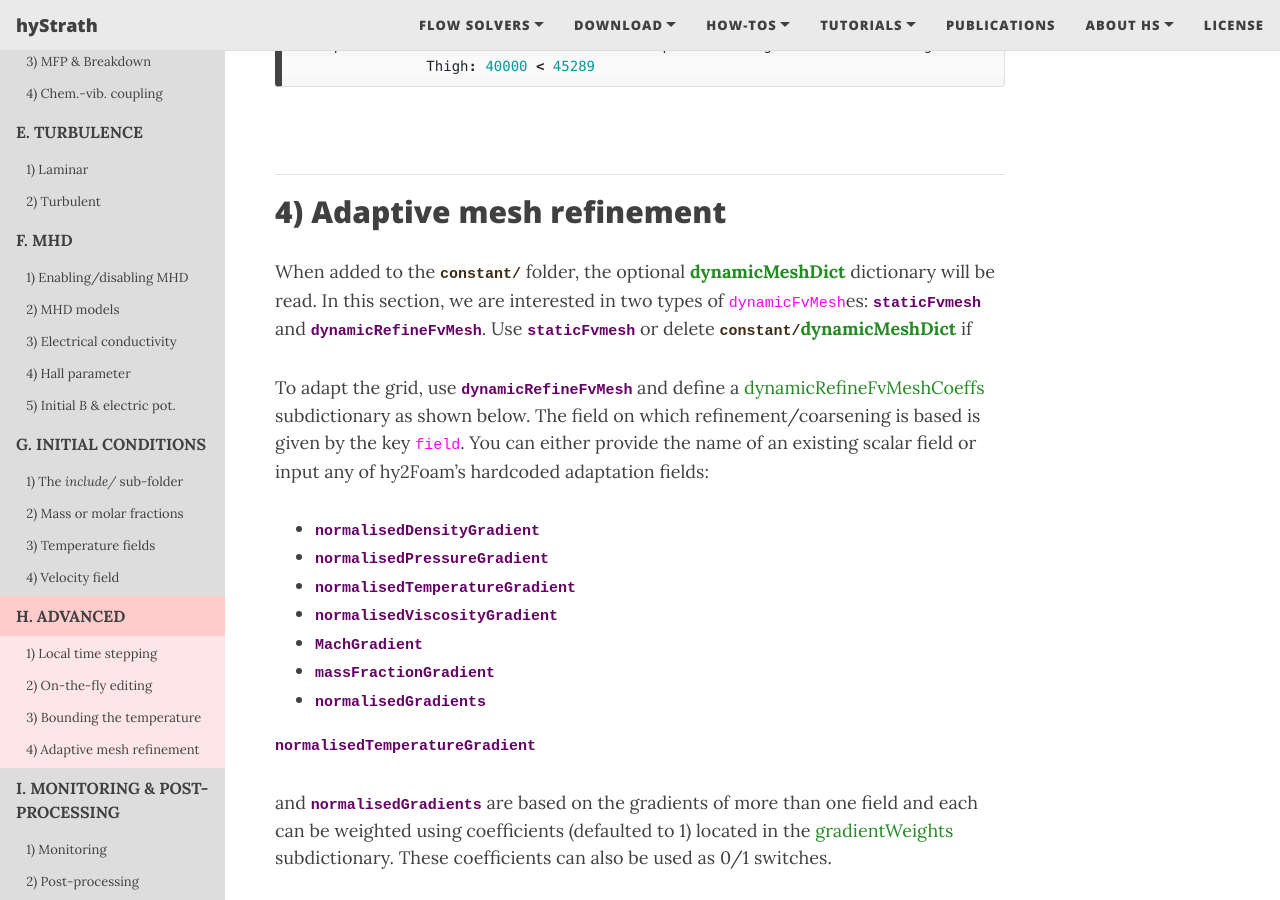
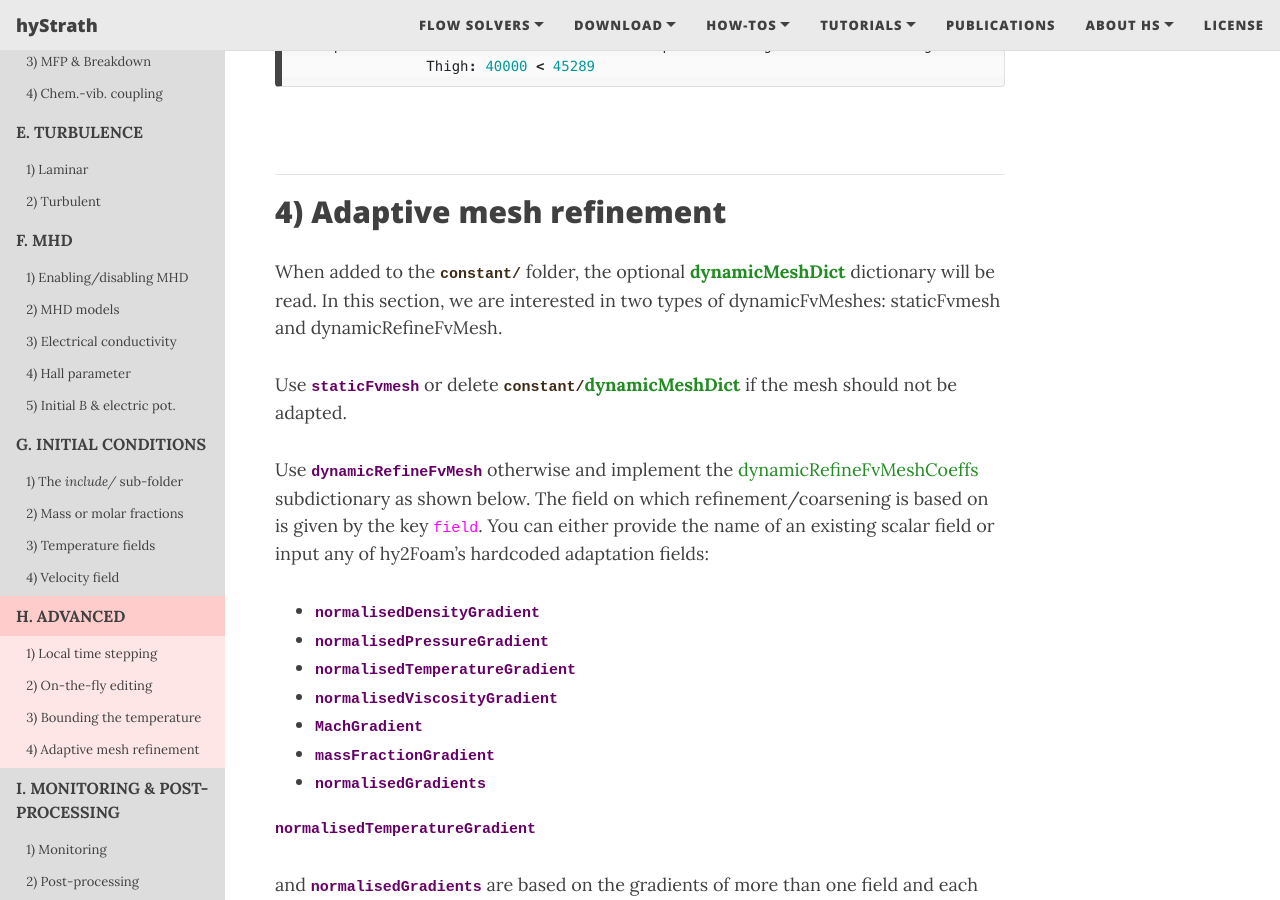
Before and after one commit to hystrath/hystrath.github.io, a Jekyll site: the page built from how-tos-cfd-dev/how-tos-cfd-dev-advanced.md, in a window 1280 px wide and 900 px high, scrolled down 3735 px. Built offline with Jekyll 4.4.1, drawn with Linux system fonts in a browser that asks for light colours; nearby versions of some CDN libraries.

Commit message:
Editing website pages

```diff
--- a/how-tos-cfd-dev/how-tos-cfd-dev-advanced.md
+++ b/how-tos-cfd-dev/how-tos-cfd-dev-advanced.md
@@ -205,9 +205,11 @@ Attempt to use rho2ReactionThermo out of temperature range 3197 times during thi
 ---
 ## 4) Adaptive mesh refinement
 
-When added to the <dirname>constant/</dirname> folder, the optional <dict>dynamicMeshDict</dict> dictionary will be read. In this section, we are interested in two types of <dictkey>dynamicFvMesh</dictkey>es: <dictval>staticFvmesh</dictval> and <dictval>dynamicRefineFvMesh</dictval>. Use <dictval>staticFvmesh</dictval> or delete <dirname>constant/</dirname><dict>dynamicMeshDict</dict> if
+When added to the <dirname>constant/</dirname> folder, the optional <dict>dynamicMeshDict</dict> dictionary will be read. In this section, we are interested in two types of dynamicFvMeshes: staticFvmesh and dynamicRefineFvMesh.
 
-To adapt the grid, use <dictval>dynamicRefineFvMesh</dictval> and define a <subdict>dynamicRefineFvMeshCoeffs</subdict> subdictionary as shown below. The field on which refinement/coarsening is based is given by the key <dictkey>field</dictkey>. You can either provide the name of an existing scalar field or input any of hy2Foam's hardcoded adaptation fields:
+Use <dictval>staticFvmesh</dictval> or delete <dirname>constant/</dirname><dict>dynamicMeshDict</dict> if the mesh should not be adapted.
+
+Use <dictval>dynamicRefineFvMesh</dictval> otherwise and implement the <subdict>dynamicRefineFvMeshCoeffs</subdict> subdictionary as shown below. The field on which refinement/coarsening is based on is given by the key <dictkey>field</dictkey>. You can either provide the name of an existing scalar field or input any of hy2Foam's hardcoded adaptation fields:
 - <dictval>normalisedDensityGradient</dictval>
 - <dictval>normalisedPressureGradient</dictval>
 - <dictval>normalisedTemperatureGradient</dictval>
```
